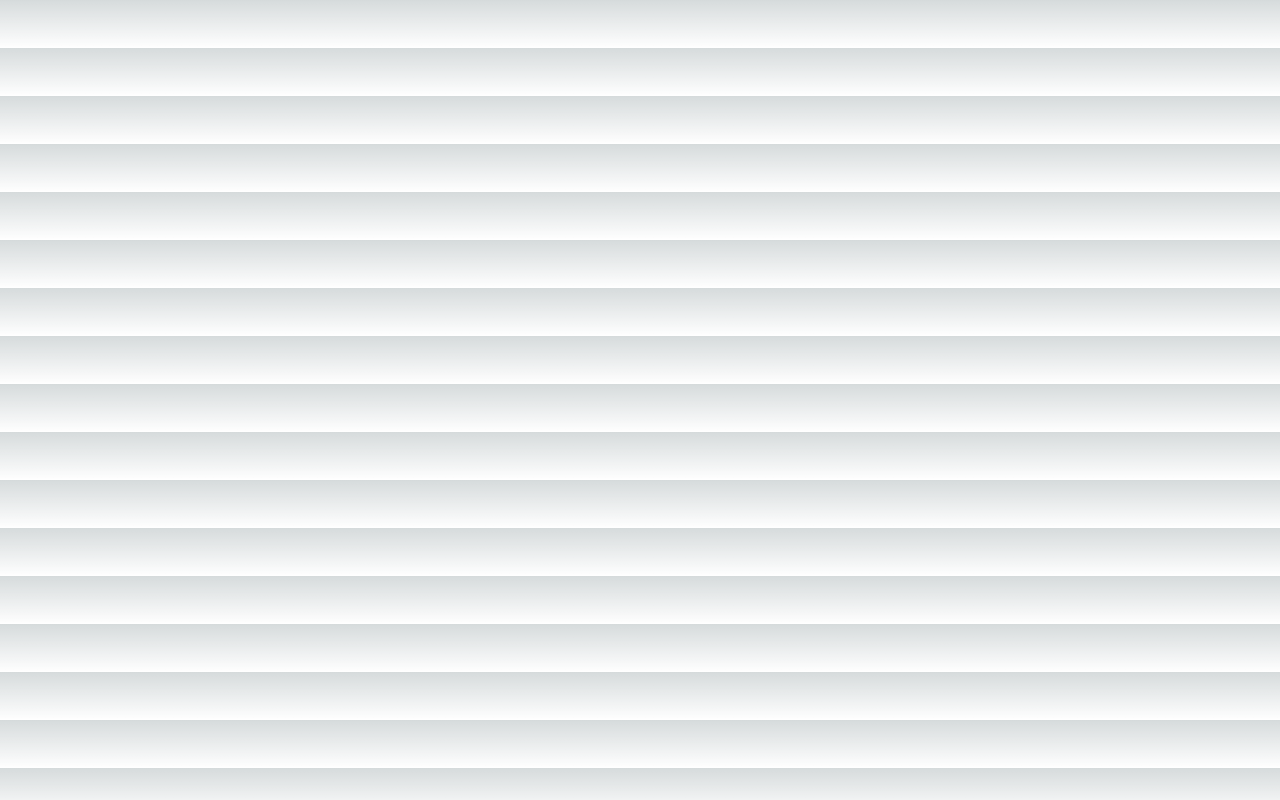
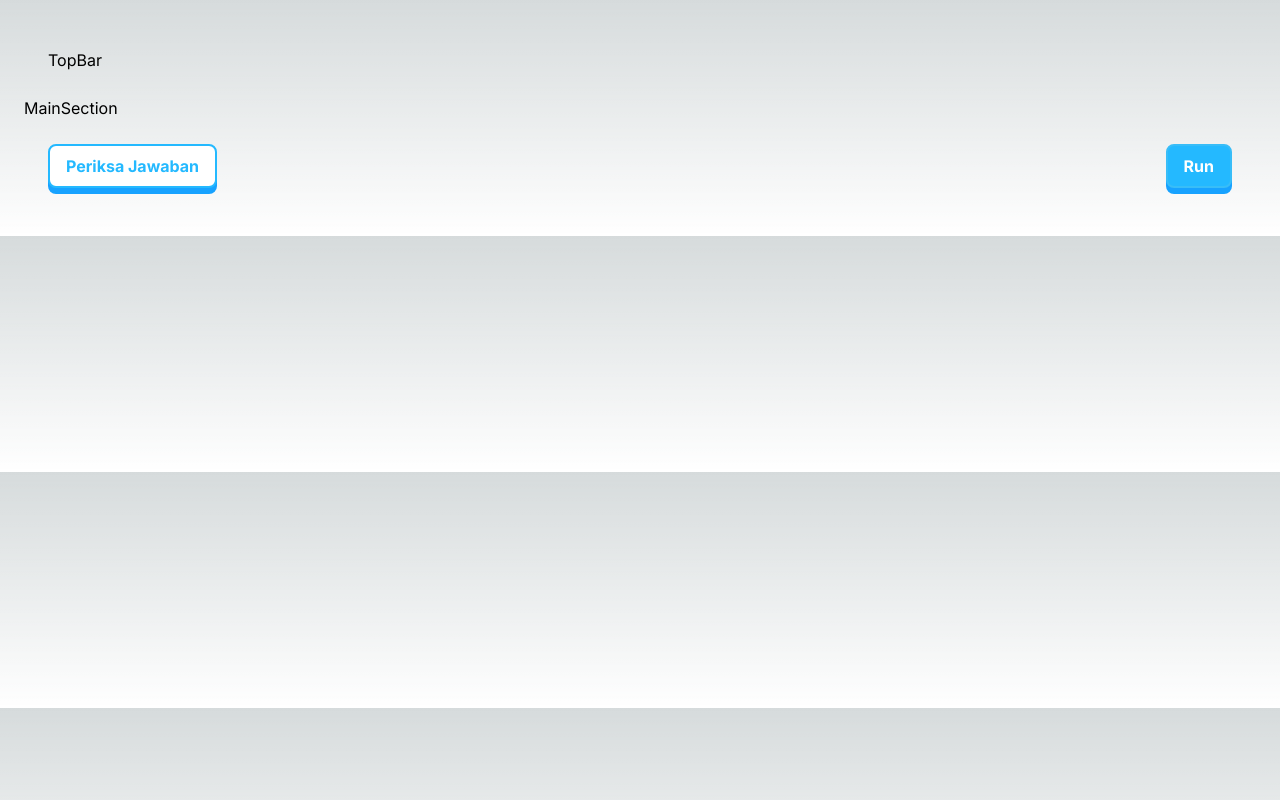
Before and after one commit to adhiastika0/codingin, a Next.js app: page /level in a window 1280 px wide. Built offline with nearby package versions, Linux system fonts and the light colour scheme.

Commit message:
level page button

```diff
--- /dev/null
+++ b/src/app/components/button.jsx
@@ -0,0 +1,12 @@
+const Button = ({ children, backgroundColor, onClick }) => {
+  return (
+    <button
+      className={`flex items-center justify-center text-white self-stretch ${backgroundColor} font-bold py-2 px-4 rounded-md shadow-customin`}
+      onClick={onClick}
+    >
+      {children}
+    </button>
+  );
+};
+
+export default Button;
--- /dev/null
+++ b/src/app/components/levelPage/allButton.jsx
@@ -0,0 +1,19 @@
+const AllButton = ({
+  backgroundColor,
+  textColor,
+  borderColor,
+  shadow,
+  onClick,
+  children,
+}) => {
+  return (
+    <button
+      className={` flex items-center justify-center self-stretch ${textColor} ${backgroundColor} font-bold py-2 px-4 border-2 ${borderColor} rounded-lg ${shadow} active:shadow-[0_0px_0_0_#fff] active:translate-y-[6px] transition-all duration-80`}
+      onClick={onClick}
+    >
+      {children}
+    </button>
+  );
+};
+
+export default AllButton;
--- /dev/null
+++ b/src/app/components/levelPage/bottomBar.jsx
@@ -0,0 +1,27 @@
+import React from "react";
+import AllButton from "./allButton";
+
+function BottomBar() {
+  return (
+    <div className="p-6 flex justify-between">
+      <AllButton
+        textColor="text-[#24B9FF]"
+        backgroundColor="bg-white"
+        borderColor="border-[#24B9FF]"
+        shadow="shadow-[0_6px_0_0_#17A2FF]"
+      >
+        Periksa Jawaban
+      </AllButton>
+      <AllButton
+        textColor="text-white"
+        backgroundColor="bg-[#24B9FF]"
+        borderColor="border-sky-400"
+        shadow="shadow-[0_6px_0_0_#17A2FF]"
+      >
+        Run
+      </AllButton>
+    </div>
+  );
+}
+
+export default BottomBar;
--- /dev/null
+++ b/src/app/components/levelPage/mainSection.jsx
@@ -0,0 +1,7 @@
+import React from "react";
+
+function MainSection() {
+  return <section className="">MainSection</section>;
+}
+
+export default MainSection;
--- /dev/null
+++ b/src/app/components/levelPage/topBar.jsx
@@ -0,0 +1,7 @@
+import React from "react";
+
+function TopBar() {
+  return <div className="p-6">TopBar</div>;
+}
+
+export default TopBar;
--- a/src/app/level/page.jsx
+++ b/src/app/level/page.jsx
@@ -1,7 +1,16 @@
-import React from "react";
+import React, { Fragment } from "react";
+import TopBar from "../components/levelPage/topBar";
+import MainSection from "../components/levelPage/mainSection";
+import BottomBar from "../components/levelPage/bottomBar";
 
-function page() {
-  return;
+function Level() {
+  return (
+    <div className="">
+      <TopBar></TopBar>
+      <MainSection></MainSection>
+      <BottomBar></BottomBar>
+    </div>
+  );
 }
 
-export default page;
+export default Level;
```
Also changed, not shown: src/app/layout.jsx (+7 -7 lines).
